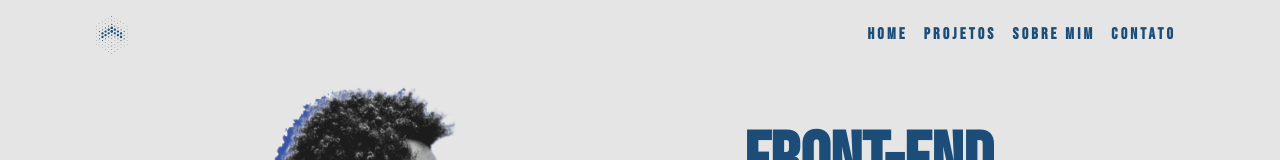
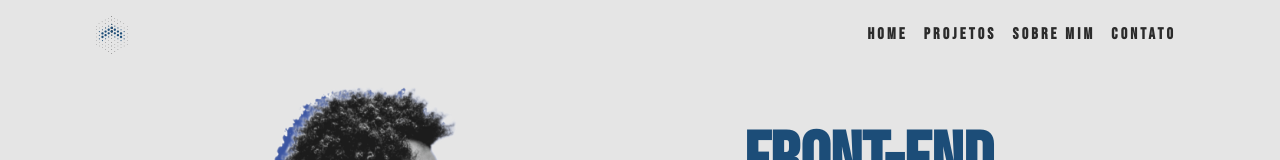
Before and after one commit to GustavoFFelipe/gustavo-anansi, a React (Vite) app: page / in a window 1280 px wide. Shown: the top 160 px of the page. Built offline with nearby package versions, Linux system fonts and the light colour scheme.

Commit message:
color nav link

```diff
--- a/src/components/Header.scss
+++ b/src/components/Header.scss
@@ -18,10 +18,11 @@ header {
         letter-spacing: .2rem;
         font-size: 1rem;
         font-weight: 700;
-        color: var(--blue-text);
+        color: var(--black-text);
         text-decoration: none;
 
         &:hover{
+            color: var(--blue-text);
             cursor: pointer;
             transition: all .2s;
             filter: brightness(1.5);
```
